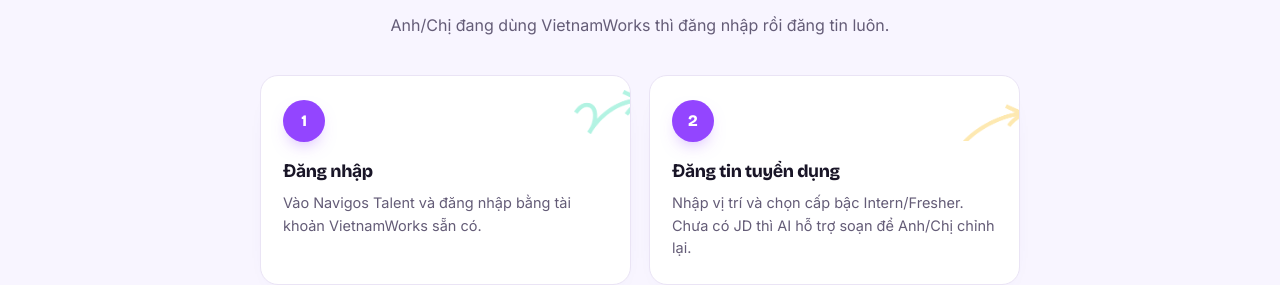
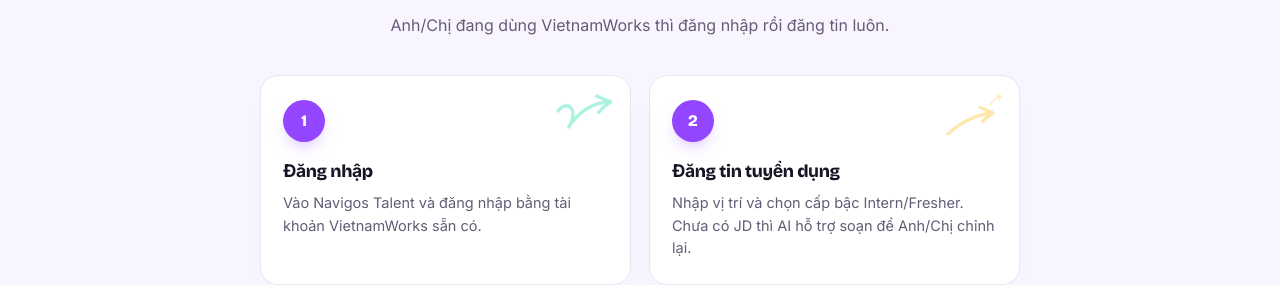
Before and after one commit to upzi-vn/employers, a Jekyll site: the page built from free-trial.html, in a window 1280 px wide and 1400 px high, scrolled down 730 px. Shown: the part 170-455 px from the top of the window. Built offline with Jekyll 4.4.1, drawn with Linux system fonts in a browser that asks for light colours.

Commit message:
Adjust step arrow positioning and opacity

```diff
--- a/free-trial.html
+++ b/free-trial.html
@@ -161,6 +161,7 @@
     .steps-2{grid-template-columns:repeat(2,1fr);max-width:760px;margin:0 auto}
     .step{position:relative;overflow:hidden;background:#fff;border:1px solid var(--line);border-radius:18px;padding:24px 22px;box-shadow:0 12px 30px -28px rgba(85,28,175,.45)}
     .step-arw{position:absolute;right:-14px;top:14px;width:70px;opacity:.5;pointer-events:none}
+    .steps-2 .step-arw{right:18px;top:18px;width:56px;opacity:.55}
     .snode{width:42px;height:42px;border-radius:50%;background:var(--purple);color:#fff;display:flex;align-items:center;justify-content:center;font-family:var(--font-display);font-weight:800;box-shadow:0 8px 18px -8px rgba(147,69,255,.55);margin-bottom:16px}
     .step h3{font-size:17.5px;font-weight:800;margin-bottom:6px}
     .step p{font-size:14.5px;color:var(--sub);line-height:1.55}
```
